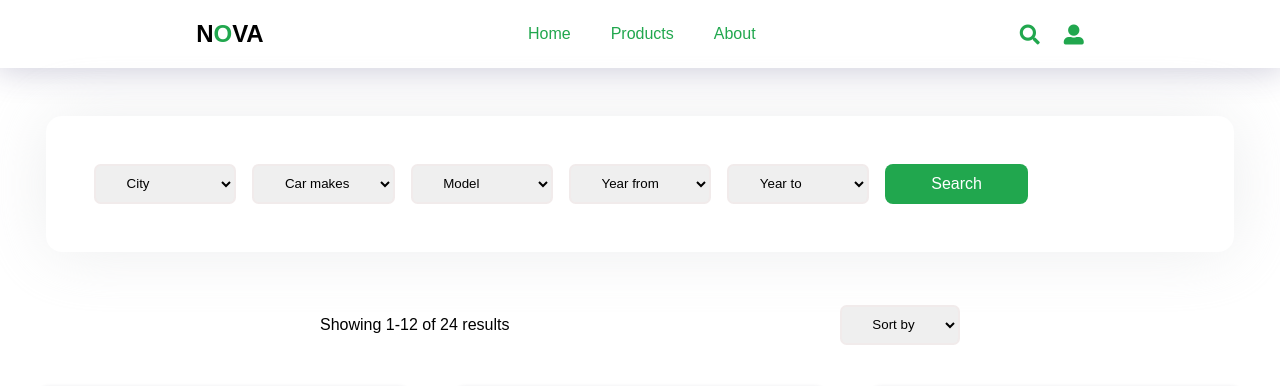
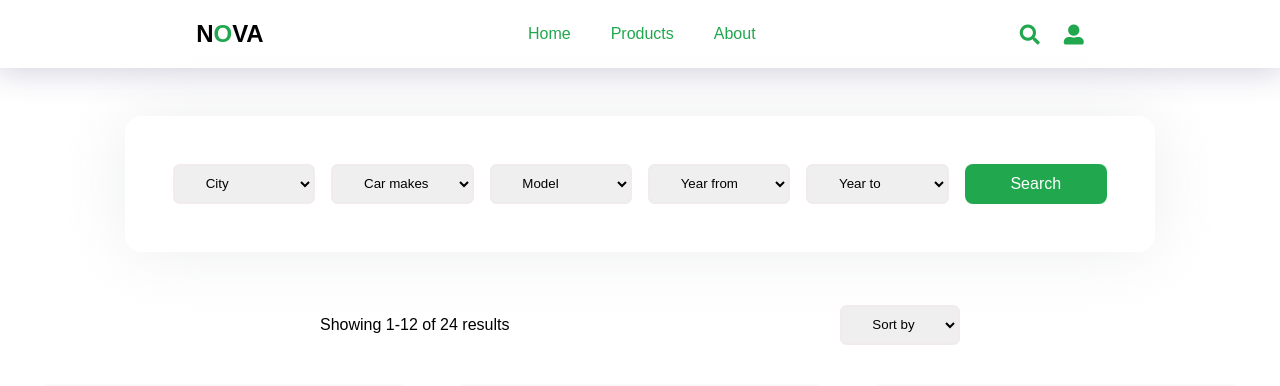
Before and after one commit to m0hammad-2Z/Nova-Auction, a PHP site: page /pages/products.php in a window 1280 px wide. Shown: the top 386 px of the page. Run offline with PHP 8.4, Linux system fonts and the light colour scheme.

Commit message:
Update products.css

```diff
--- a/css/products.css
+++ b/css/products.css
@@ -41,7 +41,7 @@
 @media only screen and (min-width: 1280px) {
     .search-form{
         display: grid;
-        grid-template-columns: repeat(7,1fr);
+        grid-template-columns: repeat(6,1fr);
         gap: 1em;
 
     }
```
